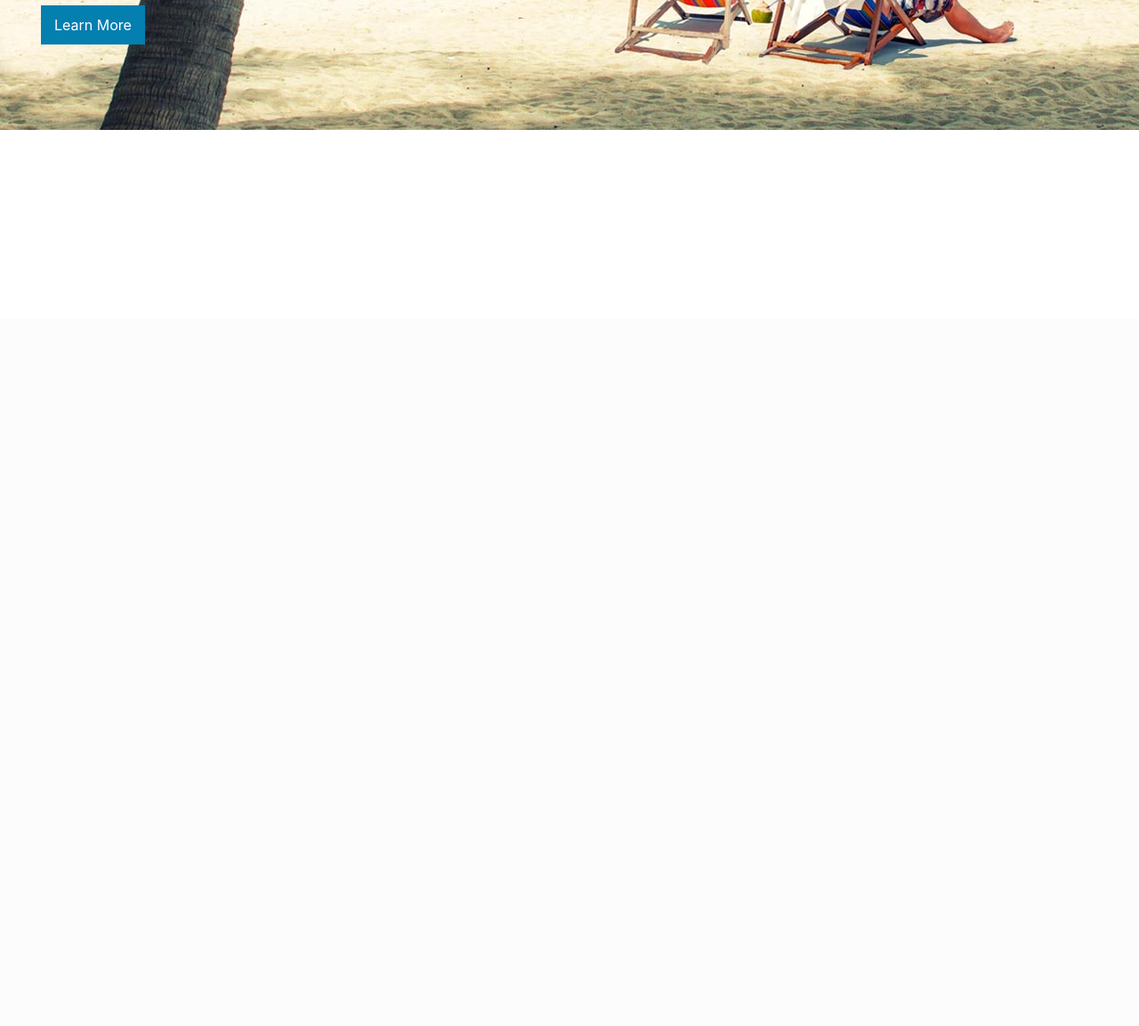
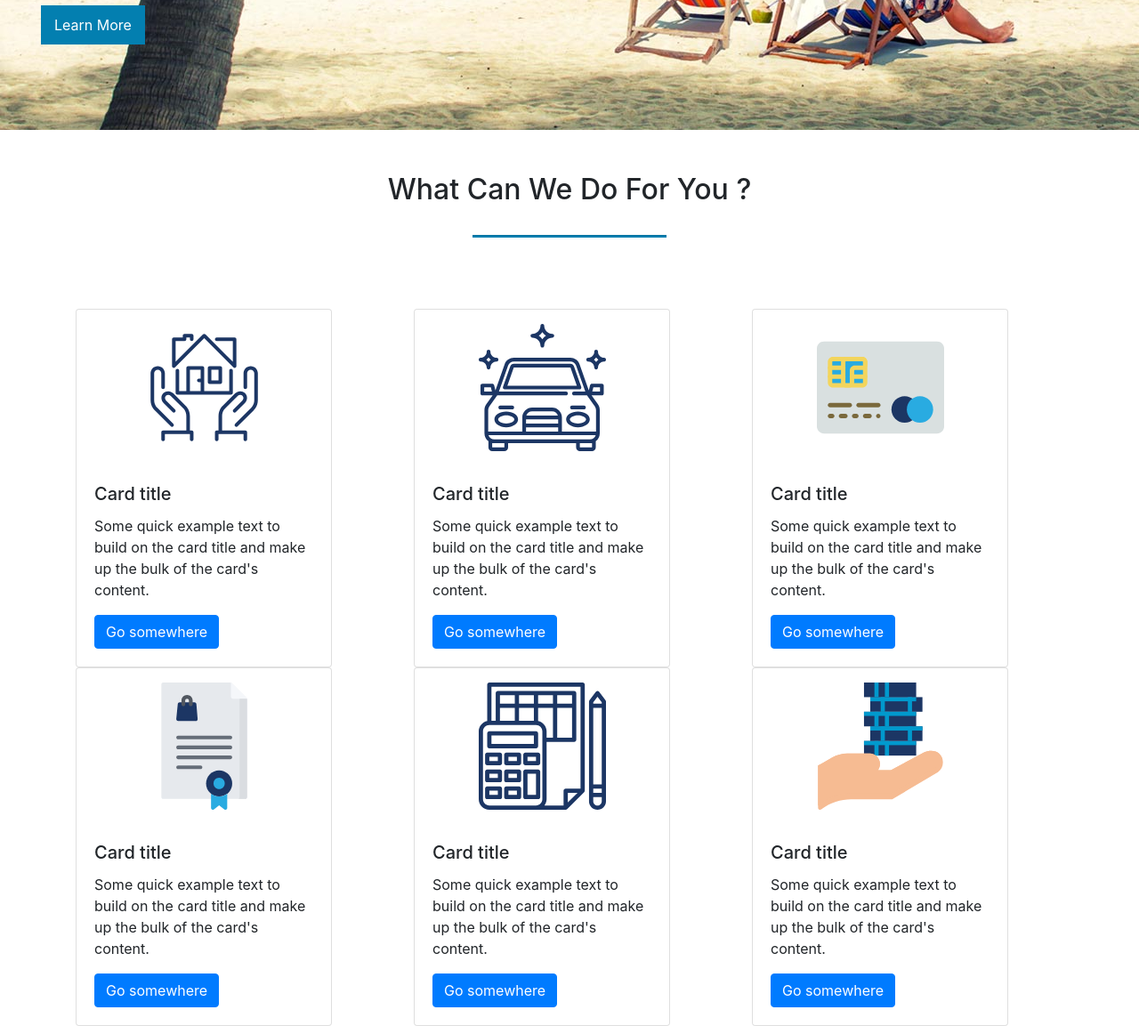
Before and after one commit to dqve/pending, a PHP site: page / in a window 1280 px wide. Shown: the part 442-1595 px from the top of the page at 89% size. Before the commit the page ends 588 px from the top, so only its background shows below. Run offline with PHP 8.4, Linux system fonts and the light colour scheme.

Commit message:
new styling

```diff
--- a/assets/css/custom.css
+++ b/assets/css/custom.css
@@ -77,4 +77,15 @@
       padding: 10px 5px 6px;
       color: white; }
 
+.hr-line {
+  padding: 1px;
+  background: #037fb0;
+  width: 20%;
+  margin: 2em auto 5em; }
+
+.card img {
+  width: 50%;
+  height: 50%;
+  margin: 1em auto; }
+
 /*# sourceMappingURL=custom.css.map */
--- a/assets/css/custom.sass
+++ b/assets/css/custom.sass
@@ -92,3 +92,16 @@ $box-shadow: 0 10px 20px rgba(0, 0, 0, 0.19), 0 6px 6px rgba(0, 0, 0, 0.23)
             background: $primary-color
             padding: 10px 5px 6px
             color: $white
+
+.hr-line
+    padding: 1px
+    background: $hrLine-color
+    width: 20%
+    margin: 2em auto 5em
+
+.card
+
+    img
+        width: 50%
+        height: 50%
+        margin: 1em auto
--- a/index.html
+++ b/index.html
@@ -104,6 +104,82 @@
         </div>
     </div>
 
+    <!-- What we can do for you-->
+    <section>
+        <div class="container">
+            <div class="col-md-12 col-lg-12">
+                <header>
+                    <h2 class="text-center">What Can We Do For You ?</h2>
+                </header>
+                <hr class="hr-line" />
+            </div>
+            <div class="row">
+                <div class="col-md-4 col-lg-4 col-6">
+                    <div class="card" style="width: 18rem;">
+                        <img class="card-img-top" src="./assets/img/mortgage.svg" alt="Card image cap">
+                        <div class="card-body">
+                            <h5 class="card-title">Card title</h5>
+                            <p class="card-text">Some quick example text to build on the card title and make up the bulk of the card's content.</p>
+                            <a href="#" class="btn btn-primary">Go somewhere</a>
+                        </div>
+                    </div>
+                </div>
+                <div class="col-md-4 col-lg-4 col-6">
+                    <div class="card" style="width: 18rem;">
+                        <img class="card-img-top" src="./assets/img/car.svg" alt="Card image cap">
+                        <div class="card-body">
+                            <h5 class="card-title">Card title</h5>
+                            <p class="card-text">Some quick example text to build on the card title and make up the bulk of the card's content.</p>
+                            <a href="#" class="btn btn-primary">Go somewhere</a>
+                        </div>
+                    </div>
+                </div>
+                <div class="col-md-4 col-lg-4 col-6">
+                    <div class="card" style="width: 18rem;">
+                        <img class="card-img-top" src="./assets/img/credit-card.svg" alt="Card image cap">
+                        <div class="card-body">
+                            <h5 class="card-title">Card title</h5>
+                            <p class="card-text">Some quick example text to build on the card title and make up the bulk of the card's content.</p>
+                            <a href="#" class="btn btn-primary">Go somewhere</a>
+                        </div>
+                    </div>
+                </div>
+            </div>
+            <div class="row">
+                <div class="col-md-4 col-lg-4 col-6">
+                    <div class="card" style="width: 18rem;">
+                        <img class="card-img-top" src="./assets/img/guarantee.svg" alt="Card image cap">
+                        <div class="card-body">
+                            <h5 class="card-title">Card title</h5>
+                            <p class="card-text">Some quick example text to build on the card title and make up the bulk of the card's content.</p>
+                            <a href="#" class="btn btn-primary">Go somewhere</a>
+                        </div>
+                    </div>
+                </div>
+                <div class="col-md-4 col-lg-4 col-6">
+                    <div class="card" style="width: 18rem;">
+                        <img class="card-img-top" src="./assets/img/accounting.svg" alt="Card image cap">
+                        <div class="card-body">
+                            <h5 class="card-title">Card title</h5>
+                            <p class="card-text">Some quick example text to build on the card title and make up the bulk of the card's content.</p>
+                            <a href="#" class="btn btn-primary">Go somewhere</a>
+                        </div>
+                    </div>
+                </div>
+                <div class="col-md-4 col-lg-4 col-6">
+                    <div class="card" style="width: 18rem;">
+                        <img class="card-img-top" src="./assets/img/scholarship.svg" alt="Card image cap">
+                        <div class="card-body">
+                            <h5 class="card-title">Card title</h5>
+                            <p class="card-text">Some quick example text to build on the card title and make up the bulk of the card's content.</p>
+                            <a href="#" class="btn btn-primary">Go somewhere</a>
+                        </div>
+                    </div>
+                </div>
+            </div>
+        </div>
+    </section>
+
     <!--JavaScript at end of body for optimized loading-->
     <script type="text/javascript" src="assets/js/jquery.js"></script>
     <script src="https://cdnjs.cloudflare.com/ajax/libs/popper.js/1.14.3/umd/popper.min.js"></script>
```
Also changed, not shown: assets/img/accounting.svg (added), assets/img/car.svg (added), assets/img/credit-card.svg (added), assets/img/guarantee.svg (added), assets/img/mortgage.png (added), assets/img/mortgage.svg (added), assets/img/scholarship.svg (added), 1 other file.
